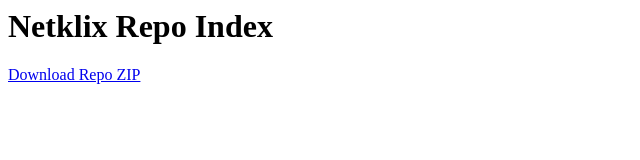
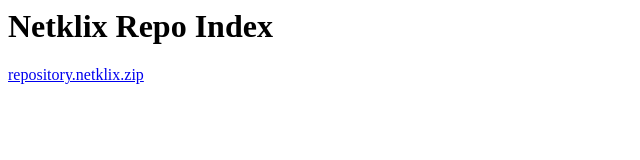
Before and after one commit to inevitable-/netklix-builds, a plain HTML site: page index.html in a window 1280 px wide. Shown: the full height of the page, 0-640 px from the left. Drawn offline with Linux system fonts and the light colour scheme.

Commit message:
Rename hyperlink text to repository.netklix.zip

```diff
--- a/index.html
+++ b/index.html
@@ -1 +1 @@
-<h1>Netklix Repo Index</h1><a href='zips/repository.netklix/repository.netklix.zip'>Download Repo ZIP</a>
+<h1>Netklix Repo Index</h1><a href='zips/repository.netklix/repository.netklix.zip'>repository.netklix.zip</a>
```
